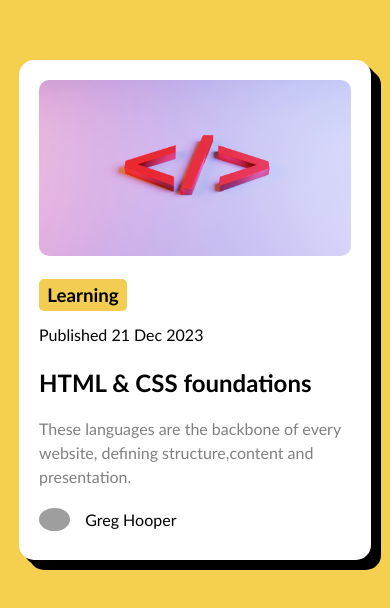
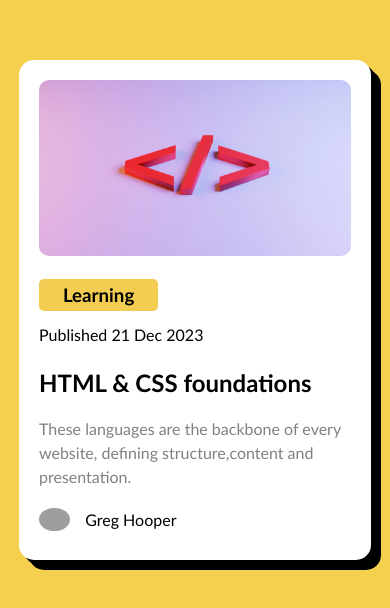
Before and after one commit to nurscodee/Blog-Preview-Card, a plain HTML site: page index.html in a window 390 px wide. Shown: the part 112-720 px from the top of the page. Drawn offline with Linux system fonts and the light colour scheme; grey boxes are pictures that could not be loaded.

Commit message:
Initial commit:Blog Preview Card completed

```diff
--- a/style.css
+++ b/style.css
@@ -64,4 +64,7 @@ body {
   .card {
     width: 80%;
   }
+  .tag {
+    width: 35%;
+  }
 }
```
